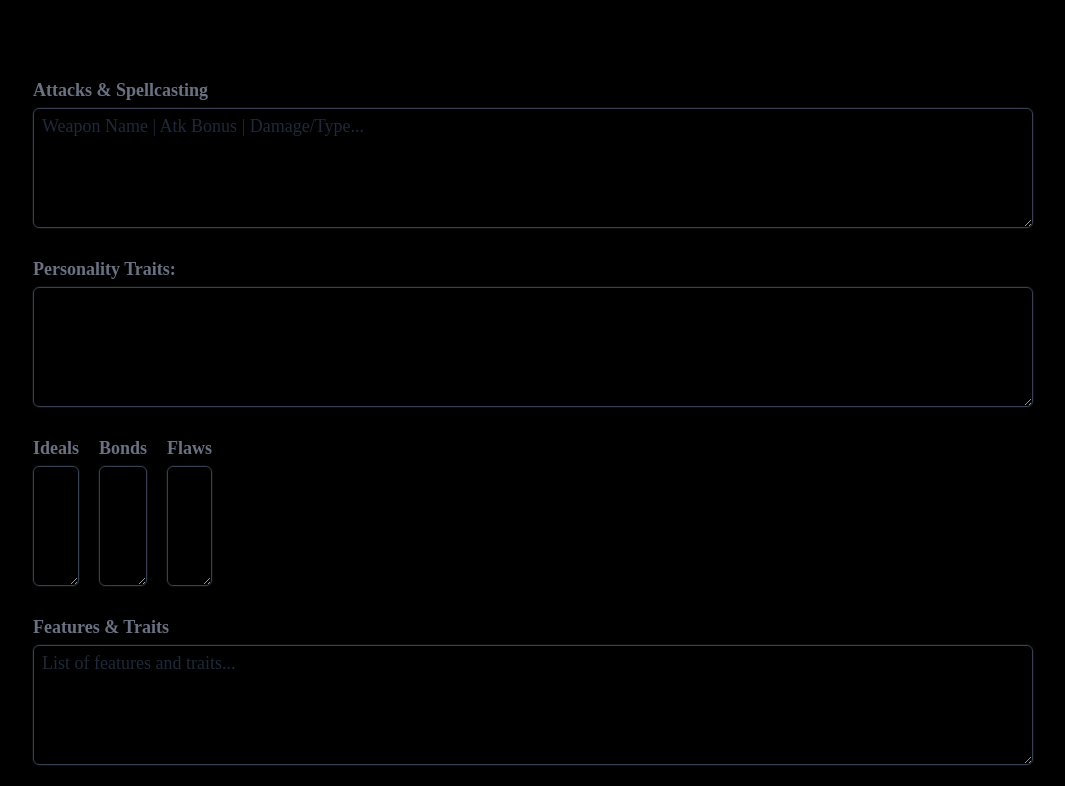
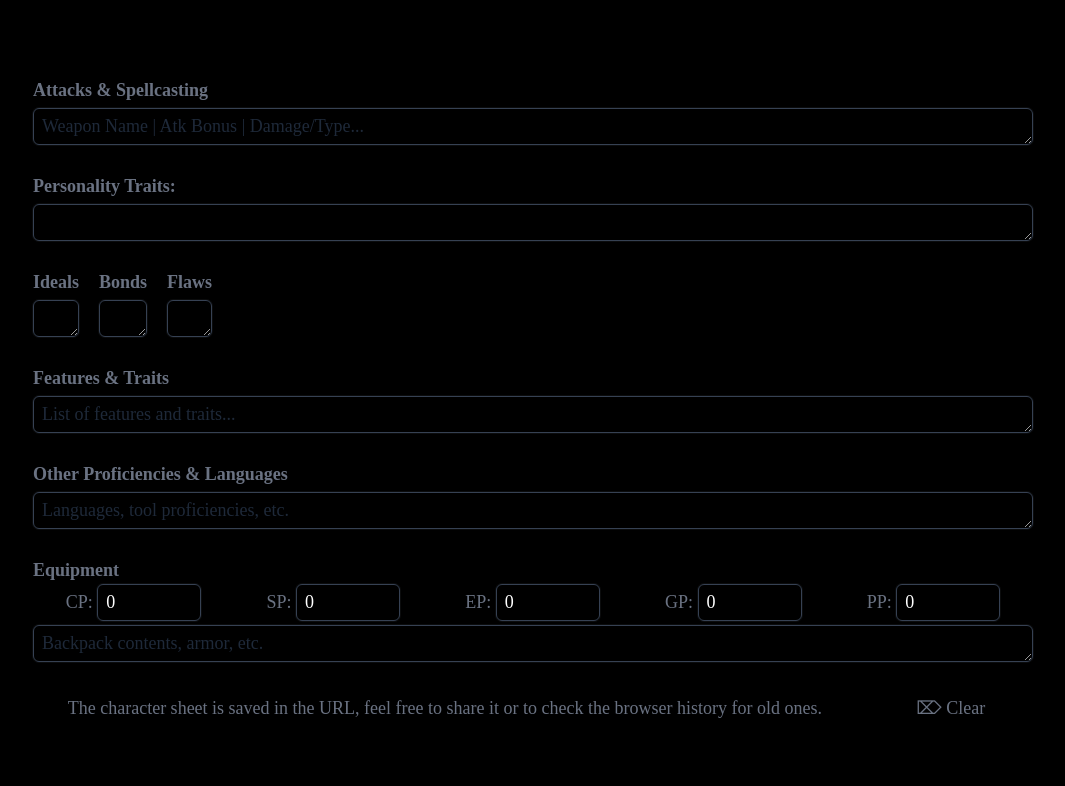
Before and after one commit to lfoscari/realsheet, a website: page index.html in a window 1280 px wide. Shown: the part 1134-1920 px from the top of the page, without its empty margins (107-1172 px from the left). Drawn offline with nearby package versions, Linux system fonts and the light colour scheme; a web font is replaced by a local one.

Commit message:
textarea dimension

```diff
--- a/src/input.css
+++ b/src/input.css
@@ -21,7 +21,7 @@ input, textarea {
 }
 
 textarea {
-  @apply min-h-30 field-sizing-content min-w-0 w-full p-3 mt-1;
+  @apply field-sizing-content min-w-0 w-full p-3 mt-1;
 }
 
 input[type="number"] {
```
Also changed, not shown: src/output.css.
